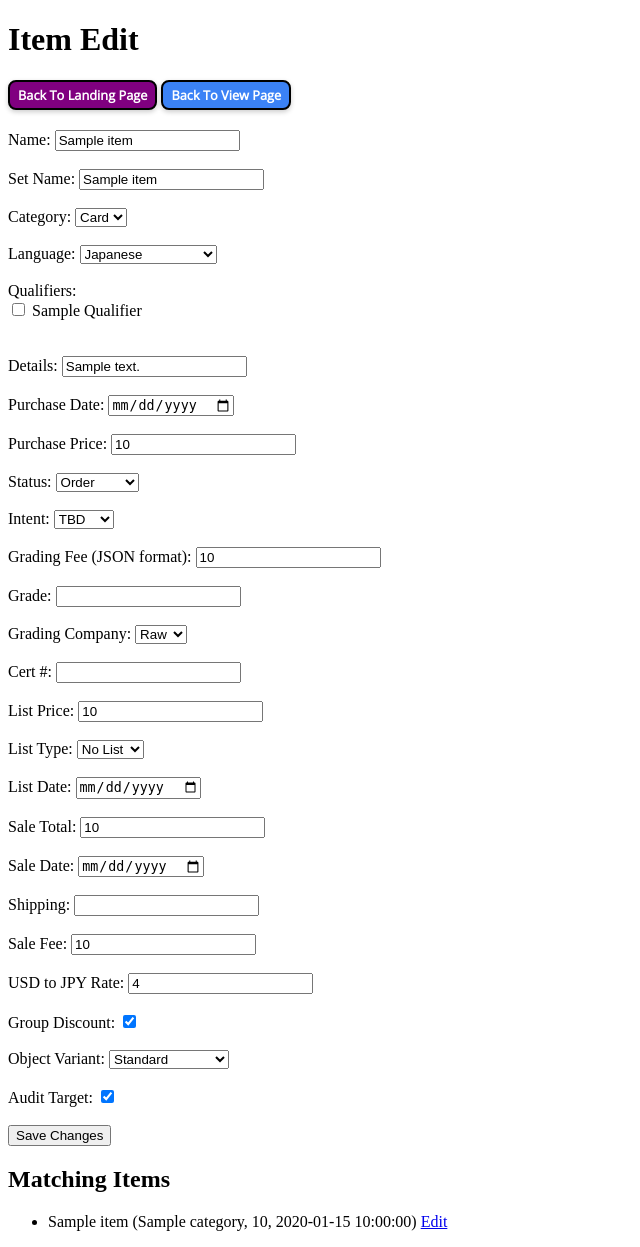
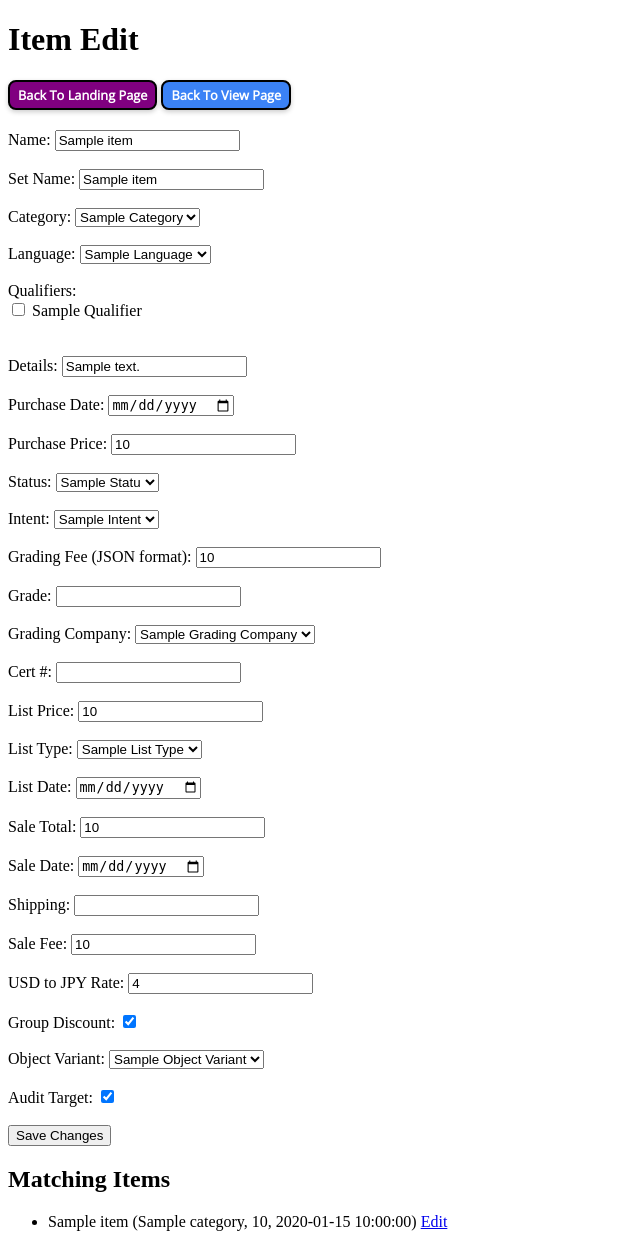
Before and after one commit to J-Twomey/inventory-app, a FastAPI app: template templates/edit_item.html in a window 1280 px wide. Shown: the whole page, without its empty margins (0-640 px from the left). Run offline with FastAPI, Linux system fonts and the light colour scheme; the template is opened without the code that fills it: most values are stand-ins (such as "Sample title", 1, 10 or a date in 2020).

Commit message:
fix selected enum on item edit page

```diff
--- a/src/crud.py
+++ b/src/crud.py
@@ -111,7 +111,7 @@ def edit_item(
     if item is None:
         return 404
 
-    update_data = item_update.model_dump(exclude_unset=True)
+    update_data = item_update.to_model_kwargs()
     # always add qualifiers even if it is an empty list
     update_data['qualifiers'] = item_update.qualifiers
 
--- a/templates/edit_item.html
+++ b/templates/edit_item.html
@@ -22,30 +22,21 @@
   <input type="text" name="set_name" value="{{ item.set_name }}"><br><br>
 
   <label>Category:</label>
-  <select name="category" value="{{ item.category }}">
-    <option value="CARD">Card</option>
-    <option value="PACK">Pack</option>
-    <option value="BOX">Box</option>
+  <select name="category">
+    {% for category in category_enum %}
+      <option value="{{ category.name }}" {% if item.category.name == category.name %}selected{% endif %}>
+        {{ category.name.title() }}
+      </option>
+    {% endfor %}
   </select><br><br>
 
   <label>Language:</label>
-  <select name="language" value="{{ item.language }}">
-    <option value="JAPANESE">Japanese</option>
-    <option value="ENGLISH">English</option>
-    <option value="FRENCH">French</option>
-    <option value="GERMAN">German</option>
-    <option value="SPANISH">Spanish</option>
-    <option value="ITALIAN">Italian</option>
-    <option value="DUTCH">Dutch</option>
-    <option value="PORTUGUESE">Porguguese</option>
-    <option value="POLISH">Polish</option>
-    <option value="RUSSIAN">Russian</option>
-    <option value="LATIN_AMERICAN">Latin American</option>
-    <option value="CHINESE_SIMPLIFIED">Chinese Simplified</option>
-    <option value="CHINESE_TRADITIONAL">Chinese Traditional</option>
-    <option value="KOREAN">Korean</option>
-    <option value="THAI">Thai</option>
-    <option value="INDONESIAN">Indonesian</option>
+  <select name="language">
+    {% for language in language_enum %}
+      <option value="{{ language.name }}" {% if item.language.name == language.name %}selected{% endif %}>
+        {{ language.name.title() }}
+      </option>
+    {% endfor %}
   </select><br><br>
 
   <label>Qualifiers:</label><br>
@@ -73,21 +64,21 @@
   <input type="number" name="purchase_price" value="{{ item.purchase_price }}"><br><br>
 
   <label>Status:</label>
-  <select name="status" value="{{ item.status }}">
-    <option value="ORDER">Order</option>
-    <option value="CLOSED">Closed</option>
-    <option value="STORAGE">Storage</option>
-    <option value="LISTED">Listed</option>
-    <option value="VAULT">Vault</option>
-    <option value="SUBMITTED">Submitted</option>
+  <select name="status">
+    {% for status in status_enum %}
+      <option value="{{ status.name }}" {% if item.status.name == status.name %}selected{% endif %}>
+        {{ status.name.title() }}
+      </option>
+    {% endfor %}
   </select><br><br>
 
   <label>Intent:</label>
-  <select name="intent" value="{{ item.intent }}">
-    <option value="TBD">TBD</option>
-    <option value="KEEP">Keep</option>
-    <option value="GRADE">Grade</option>
-    <option value="SELL">Sell</option>
+  <select name="intent">
+    {% for intent in intent_enum %}
+      <option value="{{ intent.name }}" {% if item.intent.name == intent.name %}selected{% endif %}>
+        {{ intent.name.title() }}
+      </option>
+    {% endfor %}
   </select><br><br>
 
   <label>Grading Fee (JSON format):</label>
@@ -97,11 +88,12 @@
   <input type="number" name="grade" step="any" value="{{ item.grade }}"><br><br>
 
   <label>Grading Company:</label>
-  <select name="grading_company" value="{{ item.grading_company }}">
-    <option value="RAW">Raw</option>
-    <option value="PSA">PSA</option>
-    <option value="CGC">CGC</option>
-    <option value="BGS">BGS</option>
+  <select name="grading_company">
+    {% for grading_company in grading_company_enum %}
+      <option value="{{ grading_company.name }}" {% if item.grading_company.name == grading_company.name %}selected{% endif %}>
+        {{ grading_company.name.title() }}
+      </option>
+    {% endfor %}
   </select><br><br>
 
   <label>Cert #:</label>
@@ -111,10 +103,12 @@
   <input type="number" name="list_price" step="any" value="{{ item.list_price }}"><br><br>
 
   <label>List Type:</label>
-  <select name="list_type"  value="{{ item.list_type }}">
-    <option value="NO_LIST">No List</option>
-    <option value="FIXED">Fixed</option>
-    <option value="AUCTION">Auction</option>
+  <select name="list_type">
+    {% for list_type in list_type_enum %}
+      <option value="{{ list_type.name }}" {% if item.list_type.name == list_type.name %}selected{% endif %}>
+        {{ list_type.name.title() }}
+      </option>
+    {% endfor %}
   </select><br><br>
 
   <label>List Date:</label>
@@ -139,10 +133,12 @@
   <input type="checkbox" name="group_discount" {% if item.group_discount %}checked{% endif %}><br><br>
 
   <label>Object Variant:</label>
-  <select name="object_variant"  value="{{ item.object_variant }}">
-    <option value="STANDARD">Standard</option>
-    <option value="GROUP_PURCHASE">Group Purchase</option>
-    <option value="GROUP_SALE">Group Sale</option>
+  <select name="object_variant">
+    {% for object_variant in object_variant_enum %}
+      <option value="{{ object_variant.name }}" {% if item.object_variant.name == object_variant.name %}selected{% endif %}>
+        {{ object_variant.name.title() }}
+      </option>
+    {% endfor %}
   </select><br><br>
 
   <label>Audit Target:</label>
```
Also changed, not shown: src/routers.py (+20 -2 lines), src/schemas.py (+18 -0 lines).
